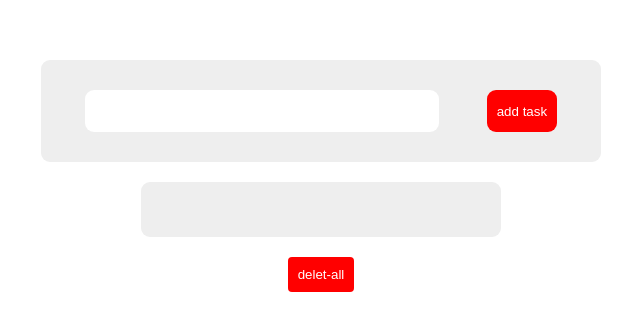
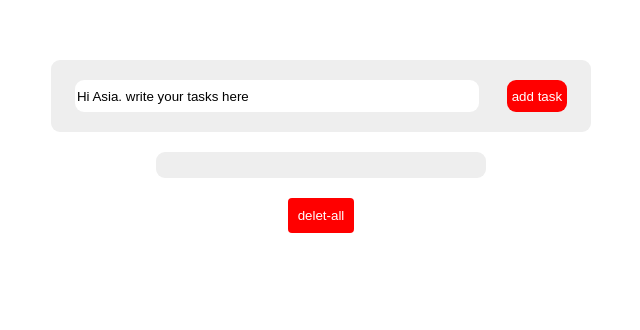
Before and after one commit to Abbas64Ahmed/to-do-list-application, a plain HTML site: page index.html in a window 768 px wide. Shown: the whole page, without its empty margins (63-703 px from the left). Drawn offline with Linux system fonts and the light colour scheme.

Commit message:
fix the responsive

```diff
--- a/index.html
+++ b/index.html
@@ -14,7 +14,7 @@
         }
         @media (min-width: 768px) {
             .container {
-                width: 750px;
+                width: 780px;
             }
         }
         @media (min-width: 992px) {
@@ -31,7 +31,7 @@
             background-color: #eee;
             padding:  30px;
             border-radius: 9px;
-            width: 70%;
+            width: 85%;
             max-width: 500px;
             margin: 60px auto 20px;
             display: flex;
@@ -40,7 +40,7 @@
         }
         .form .input {
             border: none;
-            max-width: 70%;
+            max-width: 80%;
             width: 500px;
             height: 40px;
             border-radius: 9px;
@@ -100,12 +100,31 @@
         .delet-all:hover {
             background-color: rgb(233, 0, 0);
         }
+        @media (max-width: 768px) {
+            .form {
+                padding: 20px;
+            }
+            .form .input {
+                height: 30px;
+            }
+            .form .add {
+                padding: 5px;
+            }
+            .tasks {
+                padding: 15px;
+                padding-bottom: 1px;
+            }
+            .tasks .task {
+                padding: 6px;
+                font-size: 13px;
+            }
+        }
     </style>
 </head>
 <body>
     <div class="contaner">
         <div class="form">
-            <input type="text" class="input">
+            <input type="text" class="input" value="Hi Asia. write your tasks here">
             <input type="submit" class="add" value="add task">
         </div>
         <div class="tasks">
```
